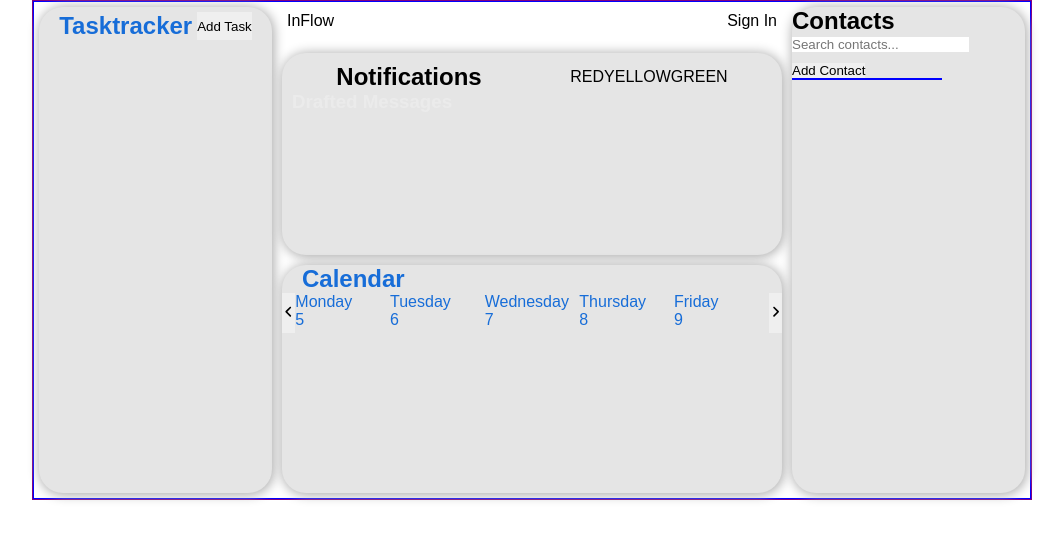
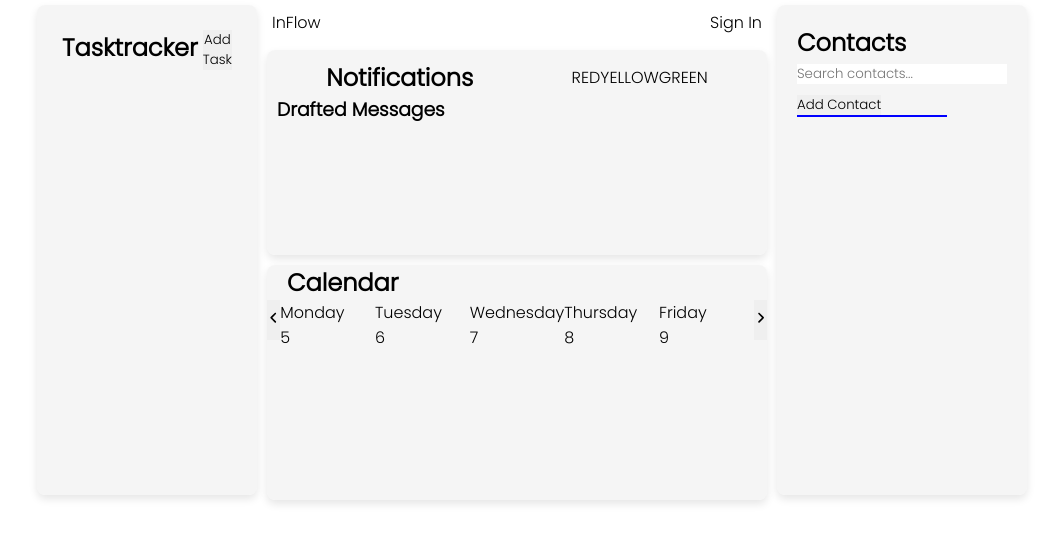
Before and after one commit to EdGitDonald/MajorProjet, a React (Vite) app: page / in a window 1280 px wide. Shown: the top 542 px of the page, without its empty margins (108-1172 px from the left). Built offline with nearby package versions, Linux system fonts and the light colour scheme.

Commit message:
Styling changes

```diff
--- a/src/App.css
+++ b/src/App.css
@@ -1,10 +1,13 @@
 @import url('https://fonts.googleapis.com/css2?family=Epilogue:wght@300&family=Roboto+Mono:ital,wght@0,200;0,500;1,100;1,300&display=swap');
+@import url('https://fonts.googleapis.com/css2?family=Poppins:wght@200;300&display=swap');
+
 
 * {
   padding: 0px;
   margin: 0px;
   box-sizing: border-box;
-  font-family: Arial, Helvetica, sans-serif;
+  font-family: 'Poppins', sans-serif;
+  color:black;
 }
 
 @keyframes logo-spin {
--- a/src/Components/Calendar/Calendar.css
+++ b/src/Components/Calendar/Calendar.css
@@ -1,8 +1,9 @@
 
 .Calendar{
-    background-color: #e5e5e5;
-    box-shadow: 1px 1px 12px 1px #ababab;
-    border-radius: 24px;
+    background-color: rgba(229, 229, 229, 0.4);
+    border-radius: 8px;
+    box-shadow: 0px 4px 8px rgba(0, 0, 0, 0.1);
+
     Width: 500px;
     margin: 5px;
     color: #176dd8;
--- a/src/Components/Contacts/Contacts.css
+++ b/src/Components/Contacts/Contacts.css
@@ -1,8 +1,9 @@
 
 .Contacts {
-    background-color: #e5e5e5;
-    box-shadow: 1px 1px 12px 1px #ababab;
-    border-radius: 24px;
+    background-color: rgba(229, 229, 229, 0.4);
+    border-radius: 8px;
+    box-shadow: 0px 4px 8px rgba(0, 0, 0, 0.1);
+    padding: 20px;
     margin: 5px;
     width: 250px;
   }
--- a/src/Components/Notifications/Notifications.css
+++ b/src/Components/Notifications/Notifications.css
@@ -1,7 +1,8 @@
 .Notifications{
-    background-color: #e5e5e5;
-    box-shadow: 1px 1px 12px 1px #ababab;
-    border-radius: 24px;
+    background-color: rgba(229, 229, 229, 0.4);
+    border-radius: 8px;
+    box-shadow: 0px 4px 8px rgba(0, 0, 0, 0.1);
+    padding: 20px;
     height: 300px;
     margin: 5px;
     padding: 10px;
--- a/src/Components/Tasktracker/Tasktracker.css
+++ b/src/Components/Tasktracker/Tasktracker.css
@@ -2,9 +2,10 @@
 
 
 .tasktracker{
-    background-color: #e5e5e5;
-    box-shadow: 1px 1px 12px 1px #ababab;
-    border-radius: 24px;
+    background-color: rgba(229, 229, 229, 0.4);
+    border-radius: 8px;
+    box-shadow: 0px 4px 8px rgba(0, 0, 0, 0.1);
+    padding: 20px;
     width: 250px;
     margin: 5px;
 }
@@ -16,7 +17,6 @@
 }
 
 .tasktracker-container h2{
-    color: #176dd8;
     margin-right: 5px;
 }
 
--- a/src/Pages/Homepage/Homepage.css
+++ b/src/Pages/Homepage/Homepage.css
@@ -1,5 +1,4 @@
 .Homepage-container {
-    border: 1px solid purple;
     margin: 0 auto;
     background-color: #ffffff;
     width: 1000px;
@@ -10,7 +9,6 @@
     display: flex;
     width: 100%;
     height: 100%;
-    border: solid 1px blue;
 }
 
 .Centre-container{
```
